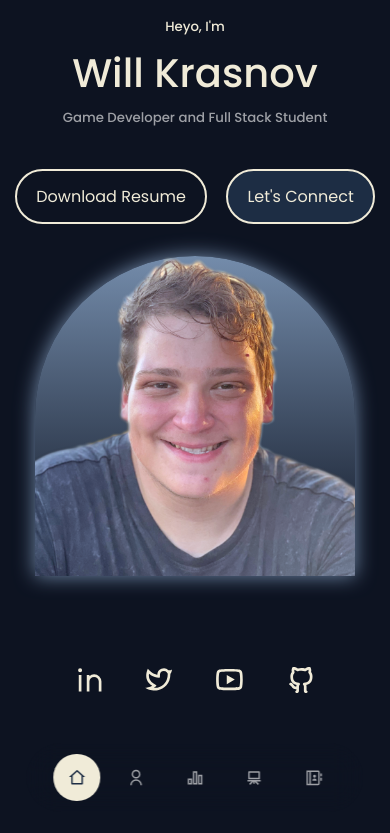
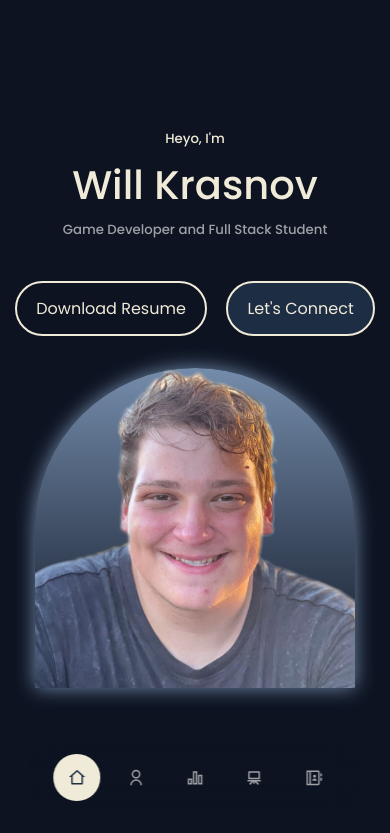
Before and after one commit to willkoman/portfolio, a React (Create React App) app: page / in a window 390 px wide. Shown: the top 833 px of the page. Built offline with nearby package versions, Linux system fonts and the light colour scheme.

Commit message:
adjusted margins

```diff
--- a/src/components/header/header.css
+++ b/src/components/header/header.css
@@ -1,7 +1,7 @@
 header {
     height: 100vmax;
     padding-top: 7rem;
-    margin-top: -14rem;
+    margin-top: -7rem;
     margin-bottom: 10rem;
     overflow: visible !important;;
 }
@@ -97,6 +97,6 @@ header {
     }
     .header__socials {
         bottom: 300px;
-        top: 35rem;
+        top: 80vh;
 }
 }
```
